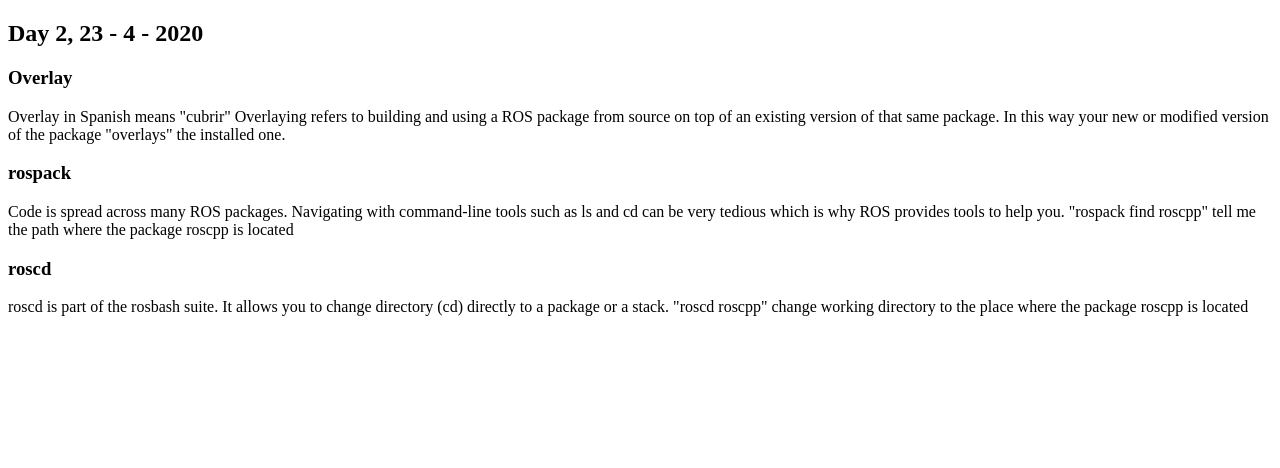
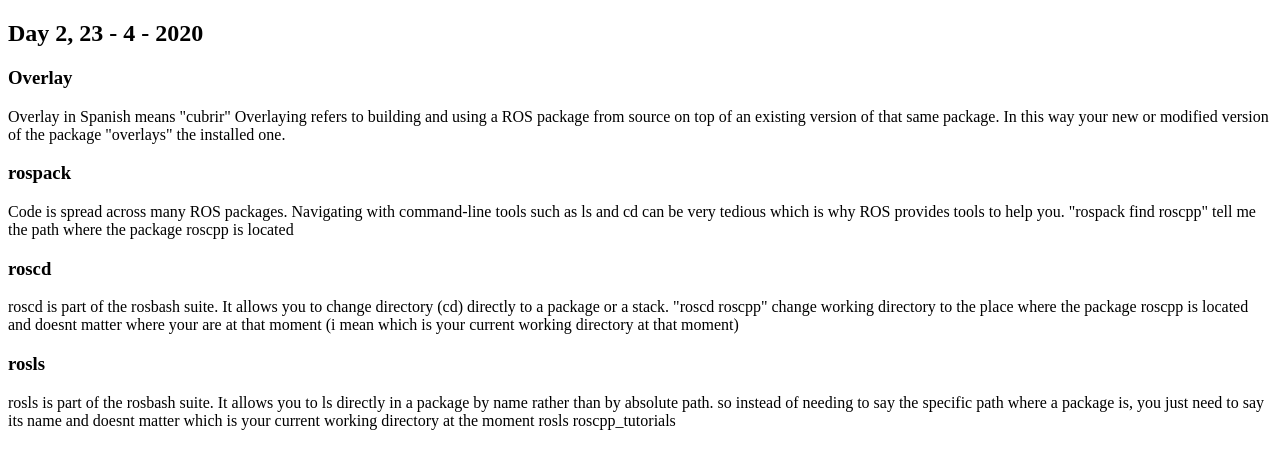
Before and after one commit to ibosque/hello-ros, a plain HTML site: page pages/2_Day.html in a window 1280 px wide. Drawn offline with Linux system fonts and the light colour scheme.

Commit message:
i include rosls

```diff
--- a/pages/2_Day.html
+++ b/pages/2_Day.html
@@ -15,7 +15,12 @@
 
  <h3> roscd </h3>
 roscd is part of the rosbash suite. It allows you to change directory (cd) directly to a package or a stack.
- "roscd roscpp" change working directory to the place where the package roscpp is located
+ "roscd roscpp" change working directory to the place where the package roscpp is located and doesnt matter where your are at that moment (i mean which is your current working directory at that moment)
+
+ <h3> rosls </h3>
+ rosls is part of the rosbash suite. It allows you to ls directly in a package by name rather than by absolute path.
+ so instead of needing to say the specific path where a package is, you just need to say its name and doesnt matter which is your current working directory at the moment
+ rosls roscpp_tutorials
 
 </body>
 </html>
```
